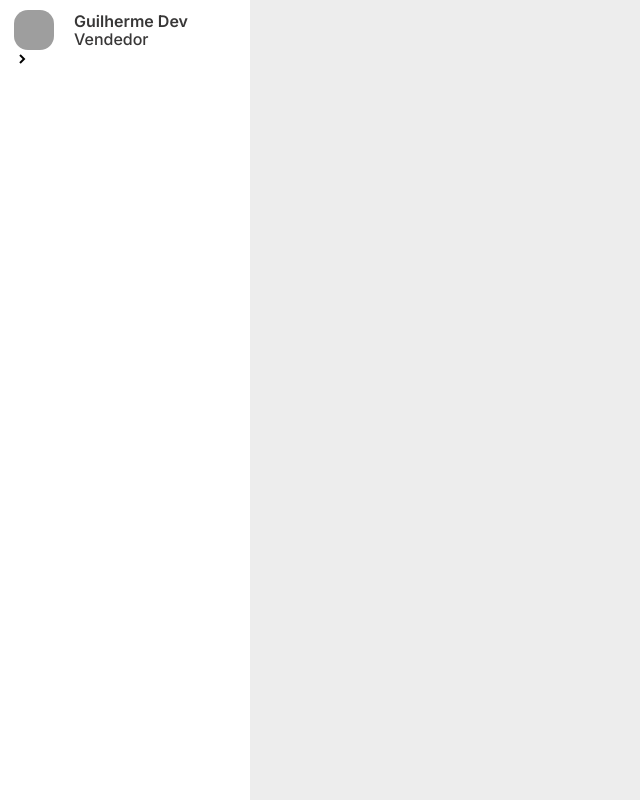
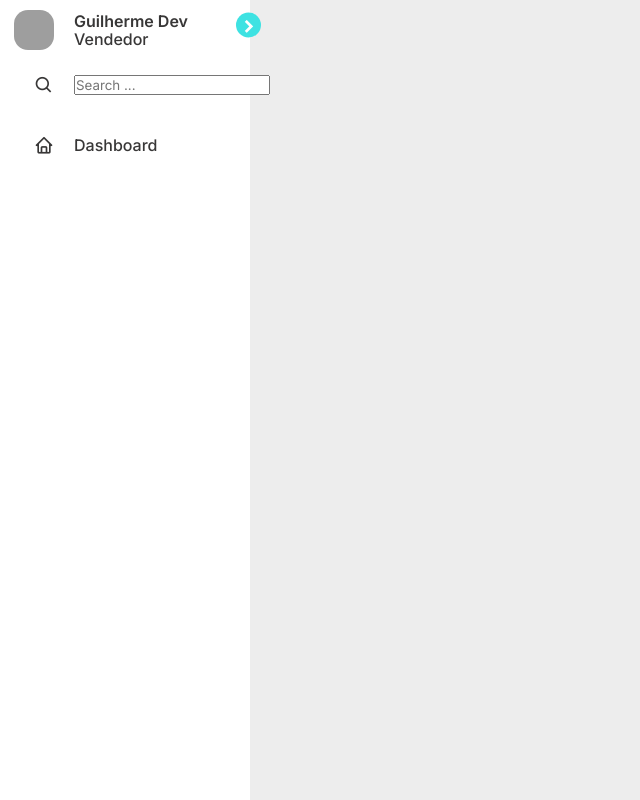
Before and after one commit to GuilhermeNantes/Site-2-cursoVoucher, a plain HTML site: page index.html in a window 1280 px wide. Shown: the whole page, without its empty margins (0-640 px from the left). Drawn offline with nearby package versions, Linux system fonts and the light colour scheme; grey boxes are pictures that could not be loaded.

Commit message:
fiz no mzximo oito hora seguidas mais anida nos primeiros passos

```diff
--- a/asstes/css/styles.css
+++ b/asstes/css/styles.css
@@ -52,7 +52,27 @@ body{
     padding: 10px 14px;
     background: var(--sidebar-color);
 }
-
+.sidebar li {
+    height: 50px;
+    margin-top: 10px;
+    list-style: none;
+    display: flex;
+    align-items: center;
+}
+.sidebar li .icons{
+    display: flex;
+    align-items: center;
+    justify-content: center;
+    min-width: 60px;
+    font-size: 20px;
+}
+.sidebar li .icons,
+.sidebar li .text{
+    color: var(--text-color);
+}
+.sidebar header{
+    position: relative;
+}
 .sidebar .image-text img{
     width: 40px;
     height: 40px;
@@ -72,3 +92,25 @@ header .image-text .header-text {
 .header-text .profisson{
     margin-top: -2px;
 }
+.sidebar header .toggle{
+    position: absolute;
+    top: 15px;
+    right: -25px;
+    transform: translateY(-50%);
+    height: 25px;
+    width: 25px;
+    border-radius: 50%;
+    display: flex;
+    align-items: center;
+    justify-content: center;
+    background: var(--primeira-color);
+    color: var(--sidebar-color);
+    font-size: 22px;
+}
+
+.sidebar li a {
+    height: 100%;
+    display: flex;
+    align-items: center;
+    text-decoration: none;
+}
--- a/index.html
+++ b/index.html
@@ -30,14 +30,28 @@
                 </div>
             </div>
 
-            <i class='bx bxs-chevron-right'></i>
+            <i class='bx bxs-chevron-right toggle'></i>
+
+            <div class="menu-bar">
+                <div class="menu">
+                    <li class="search-box">
+                        <a href="#">
+                            <i class='bx bx-search icons' ></i>
+                            <input type="search" placeholder="Search ...">
+                        </a>
+                    </li>
+                    <ul class="menu-links">
+                        <li class="nav-links">
+                            <a href="#">
+                                <i class='bx bx-home icons'></i>
+                                <span class="text nav-text">Dashboard</span>
+                            </a>
+                        </li>
+                    </ul>
+                </div>
+            </div>
 
         </header>
     </div>
 </body>
 </html>
-<!-- recados para min mesmo kk
-primeiro tem que ter um menu lateral e ser responsivo
-disiner moderno mais nao muito poluido, visual com varias utilidade
-tema nao sei
-ver varios video de como fazer kkk -->
```
Also changed, not shown: 1 other file.
